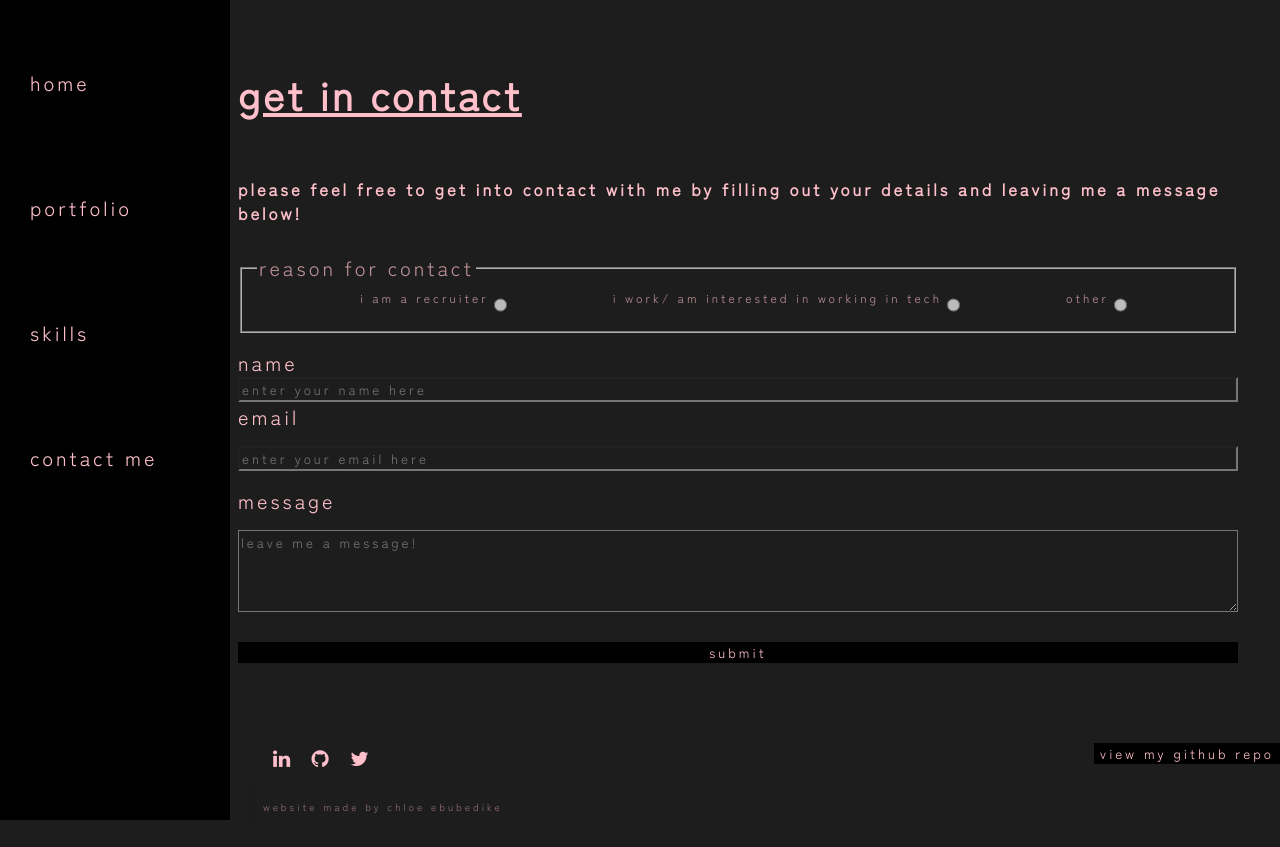
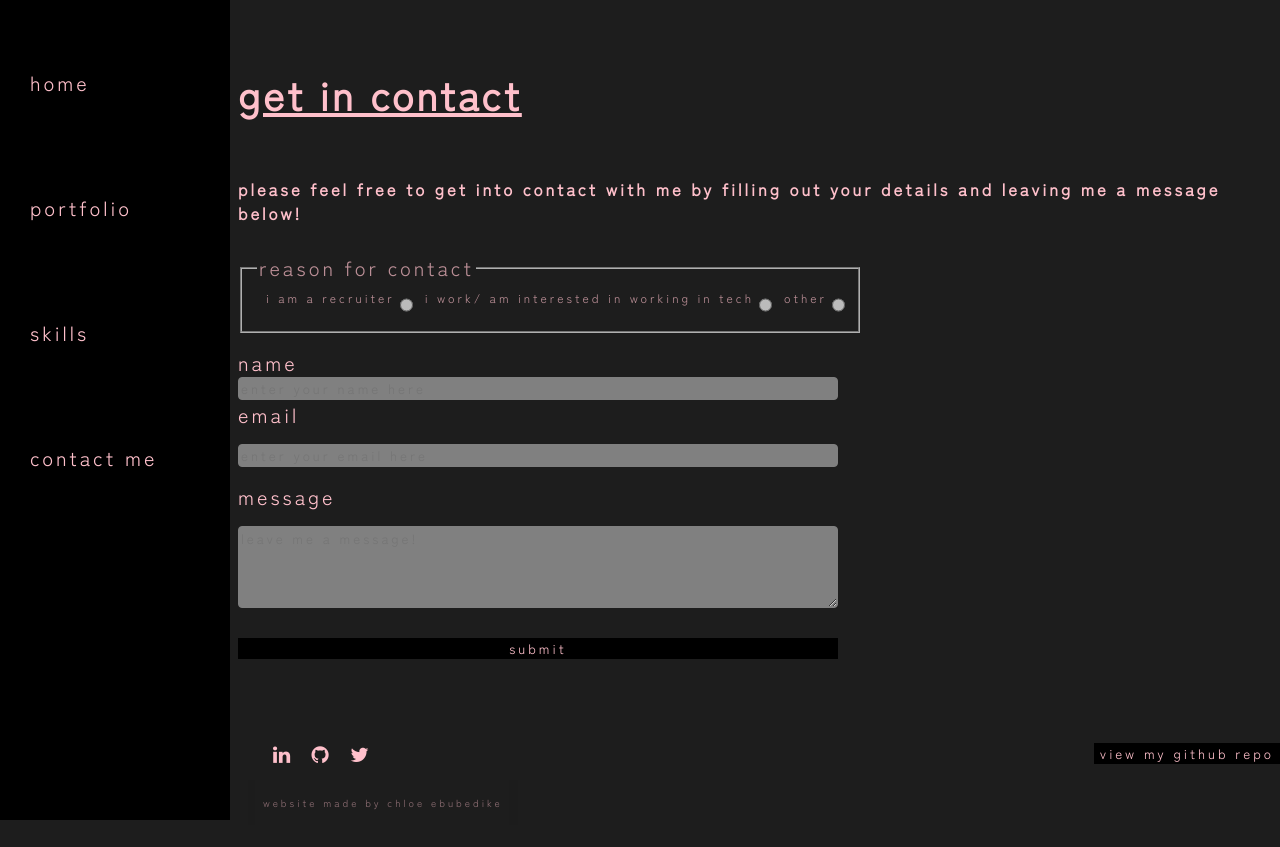
Before and after one commit to chloeebubedike/Portfolio, a plain HTML site: page contact.html in a window 1280 px wide. Shown: the top 847 px of the page. Drawn offline with Linux system fonts and the light colour scheme.

Commit message:
Survey form styling
Updated survey form styling

```diff
--- a/contact.html
+++ b/contact.html
@@ -29,7 +29,7 @@
             <h6 class="github"> <button>View my Github repo</button></h6>
             <form >
 
-                    <fieldset class="radio">
+                    <fieldset class="radio form-small">
 
                             <legend> Reason for contact</legend>
                             <div class="contact-reason">
@@ -58,12 +58,12 @@
                 <div id="contact-fields">
                     <div class="contact-message">
                         <label for="contact-fields"> Name </label>
-                        <input id="contact-fields contact-name" placeholder="Enter your name here" required stle="width: 100px;"> </input>
+                        <input id="contact-fields contact-name" placeholder="Enter your name here" required class="form-small form-style"> </input>
                         <label for="contact-fields"> Email </label>
-                        <input  id="contact-fields" type= "email" placeholder="Enter your email here" required> </input>
+                        <input  id="contact-fields" type= "email" placeholder="Enter your email here" required class="form-small form-style"> </input>
                         <label for="contact-fields"> Message</label>
-                        <textarea id="contact-fields" name= "contact-fields" rows="4" cols="50" placeholder="Leave me a message!"></textarea>
-                        <button id="contact-fields" type="submit" tabindex="2"> submit</button>
+                        <textarea id="contact-fields" name= "contact-fields" rows="4" cols="50" placeholder="Leave me a message!" class="form-small form-style"></textarea>
+                        <button id="contact-fields" type="submit" tabindex="2" class="form-small"> submit</button>
                     </div>
                 </div>
             </form>
--- a/style.css
+++ b/style.css
@@ -314,6 +314,18 @@ hr{
 
 }
 
+.form-small{
+    width: 60%;
+
+}
+
+.form-style{
+    text-decoration: none;
+    border-radius: 4px;
+    box-sizing: border-box;
+    border: 1px solid grey;
+    background-color: grey;
+}
 
 
 @media only screen and (min-width: 1000px) {
```
